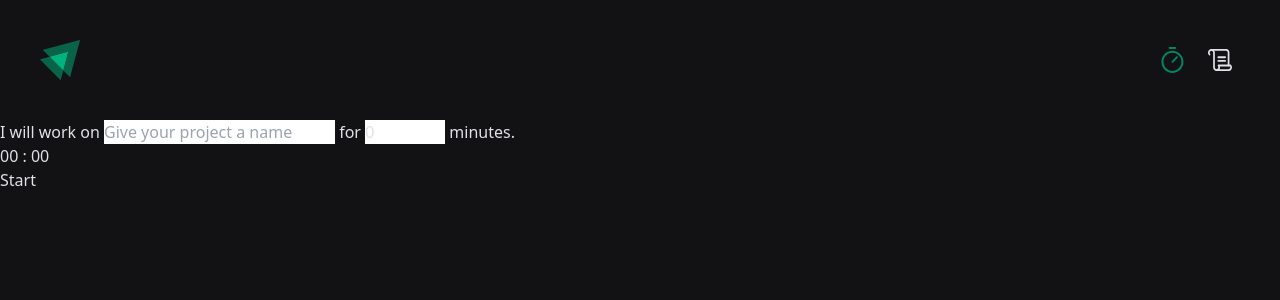
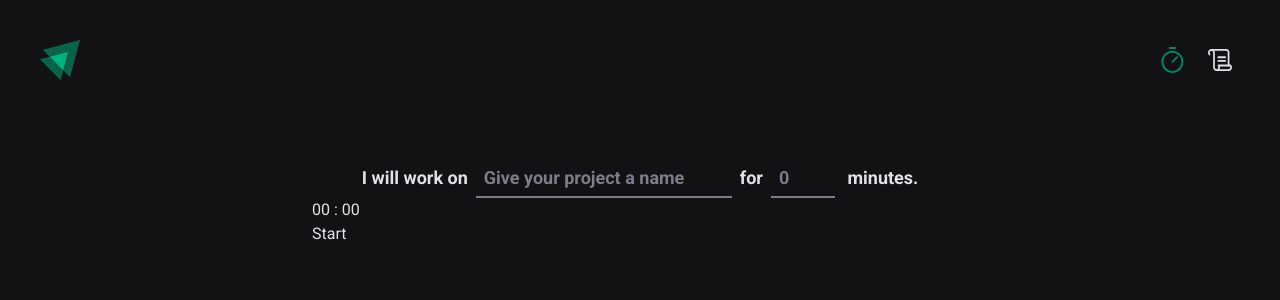
Before and after one commit to ayyyub777/TimelyBound, a React (Vite) app: page / in a window 1280 px wide. Shown: the top 300 px of the page. Built offline with nearby package versions, Linux system fonts and the light colour scheme.

Commit message:
Style TaskForm.jsx | Not finished yet

```diff
--- a/index.html
+++ b/index.html
@@ -4,9 +4,15 @@
     <meta charset="UTF-8" />
     <meta name="viewport" content="width=device-width, initial-scale=1.0" />
     <link rel="stylesheet" href="./src/index.css">
+    <link rel="preconnect" href="https://fonts.googleapis.com">
+    <link rel="preconnect" href="https://fonts.gstatic.com" crossorigin>
+    <link rel="preconnect" href="https://fonts.googleapis.com">
+    <link rel="preconnect" href="https://fonts.gstatic.com" crossorigin>
+    <link href="https://fonts.googleapis.com/css2?family=Roboto+Mono:wght@700&display=swap" rel="stylesheet">
+    <link href="https://fonts.googleapis.com/css2?family=Roboto:wght@400;700&display=swap" rel="stylesheet">
     <title>Timely Bound</title>
   </head>
-  <body class="bg-gray-background text-gray-title">
+  <body class="bg-gray-background text-gray-title font-sans">
     <div id="root"></div>
     <script type="module" src="/src/main.jsx"></script>
   </body>
--- a/src/Timer.jsx
+++ b/src/Timer.jsx
@@ -4,7 +4,7 @@ import ToggleButton from "./components/ToggleButton";
 
 export default function Timer() {
   return (
-    <div>
+    <div className="max-w-[41rem] mx-auto mt-10">
       <TaskForm />
       <TimeDisplay />
       <ToggleButton />
--- a/src/components/TaskForm.jsx
+++ b/src/components/TaskForm.jsx
@@ -2,26 +2,35 @@ import { useContext } from "react";
 import { TimerContext } from "../contexts/TimerContext";
 
 export default function TaskForm() {
-  const {handleForm, isRunning, task} = useContext(TimerContext)
+  const { handleForm, isRunning, task } = useContext(TimerContext);
   return (
-    <div>
-    <span>I will work on </span>
-    <input name="activity" type="text" value={task.activity} list="tasks" placeholder="Give your project a name" onChange={handleForm} disabled={isRunning}/>
+    <div className="text-center font-bold">
+      <span className="text-lg">I will work on</span>
+      <input
+        name="activity"
+        type="text"
+        value={task.activity}
+        list="tasks"
+        placeholder="Give your project a name"
+        onChange={handleForm}
+        disabled={isRunning}
+        className="bg-transparent border-b-2 px-2 py-1 mx-2 text-lg placeholder-gray-placeholder border-gray-placeholder focus:text-gray-title focus:border-gray-title focus:outline-none w-64"
+      />
       <datalist id="tasks">
         <option>Work on LeetCode problems</option>
         <option>Read Alchemist</option>
       </datalist>
-    <span> for </span>
+      <span className="text-lg">for</span>
       <input
         name="duration"
         type="number"
-      value={task.duration}
-      max={60}
+        placeholder="0"
         min={0}
         onChange={handleForm}
         disabled={isRunning}
+        className="bg-transparent border-b-2 px-2 py-1 mx-2 text-lg placeholder-gray-placeholder border-gray-placeholder focus:text-gray-title focus:border-gray-title focus:outline-none w-16"
       />
-    <span> minutes.</span>
+      <span className="text-lg"> minutes.</span>
     </div>
   );
 }
--- a/src/contexts/TimerContext.jsx
+++ b/src/contexts/TimerContext.jsx
@@ -61,7 +61,7 @@ const TimerProvider = ({ children }) => {
     const { name, value } = e.target;
     if (name === "activity") {
       setTask({ ...task, activity: value });
-    } else if (name === "duration") {
+    } else if (name === "duration" && value) {
       const duration = parseInt(value);
       setTime({ min: duration, sec: 0 });
       setTask({ ...task, duration });
--- a/src/index.css
+++ b/src/index.css
@@ -1,3 +1,13 @@
 @tailwind base;
 @tailwind components;
 @tailwind utilities;
+
+/* Style the number input */
+input[type=number] {
+    -moz-appearance: textfield;
+    appearance: textfield;
+}
+input[type=number]::-webkit-inner-spin-button,
+input[type=number]::-webkit-outer-spin-button {
+      -webkit-appearance: none;
+}
--- a/tailwind.config.js
+++ b/tailwind.config.js
@@ -2,6 +2,11 @@
 export default {
   content: ["./index.html", "./src/**/*.{js,ts,jsx,tsx}"],
   theme: {
+    fontFamily: {
+      sans: ["Roboto"],
+      mono: ["Roboto Mono"],
+    },
+    extend: {
       colors: {
         gray: {
           white: "#FFFFFF",
@@ -23,7 +28,7 @@ export default {
           assets: "#CC2937",
         },
       },
-    extend: {},
+    },
   },
   plugins: [],
 };
```
Lines whose indentation alone changed are shown as unchanged.
